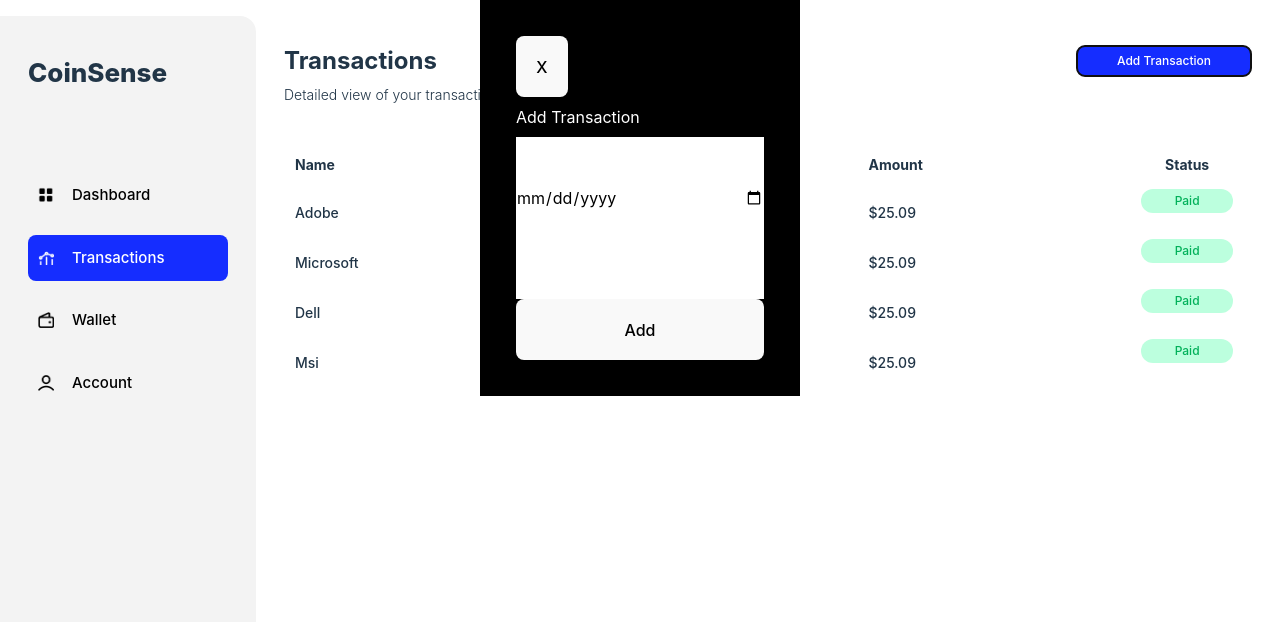
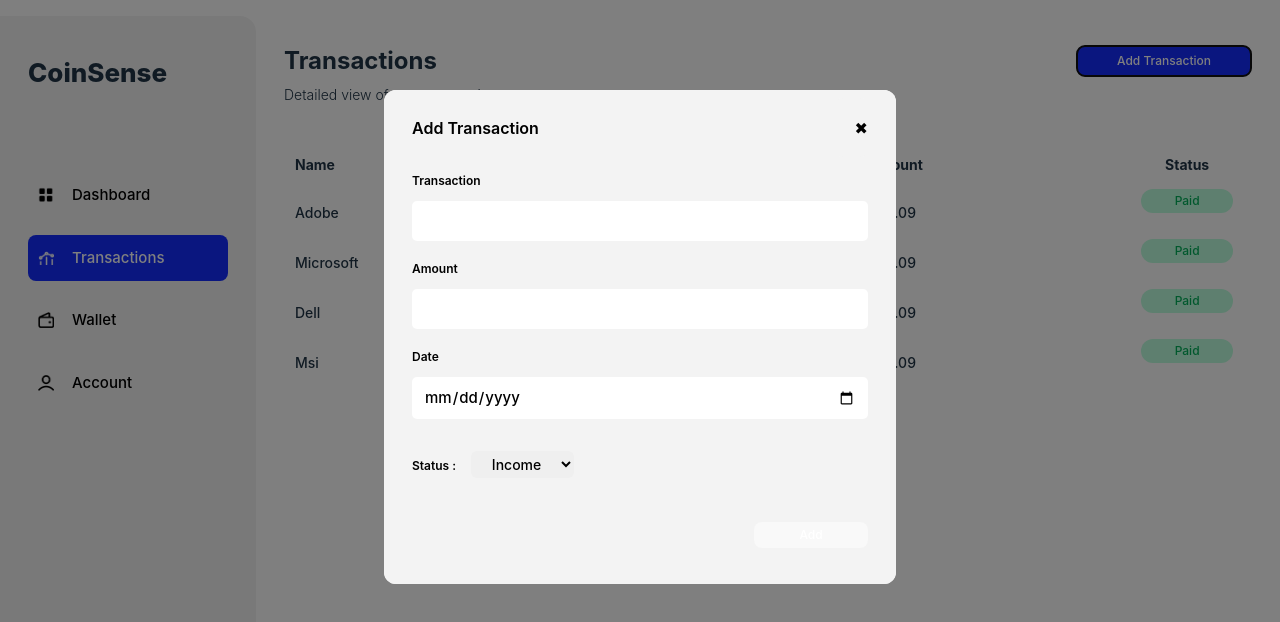
Before and after one commit to ShalinAJ/CoinSense, a React (Vite) app in the folder frontend/: page /dashboard/transactions in a window 1280 px wide. Both pictures are taken after a click on the button "Add Transaction". Shown: the top 622 px of the page. Built offline with nearby package versions, Linux system fonts and the light colour scheme.

Commit message:
Changes to the transaction modal

```diff
--- a/frontend/src/components/AddTransactionModal.jsx
+++ b/frontend/src/components/AddTransactionModal.jsx
@@ -9,21 +9,59 @@ const AddTransactionModal = ({ isOpen, onClose }) => {
   };
 
   return (
-    <dialog open>
-      <div className="bg-black p-9">
-        <div className="leading-10">
-          <button onClick={closeModal}>X</button>
-          <h2 className="text-white">Add Transaction</h2>
-          <Form method="post" className="flex flex-col">
-            <input type="text" name="transaction"></input>
-            <input type="date" name="date"></input>
-            <input type="number" name="amount"></input>
-            <input type="text" name="status"></input>
-            <button>Add</button>
-          </Form>
+    <>
+      <div
+        className="fixed inset-0 bg-black opacity-50 z-50"
+        onClick={closeModal}
+      ></div>
+      <dialog open className="mt-[90px] w-[40%] z-50 rounded-xl">
+        <div className="z-4  bg-[#f3f3f3] px-7 pb-9 flex flex-row rounded-xl">
+          <div className="w-[100%] leading-10">
+            <div className="flex flex-wrap justify-between items-center pt-2">
+              <h2 className="font-semibold">Add Transaction</h2>
+              <button
+                className="bg-[#f3f3f3] border-none pr-0 text-black"
+                onClick={closeModal}
+              >
+                &#10006;
+              </button>
+            </div>
+
+            <Form method="post" className="flex flex-col">
+              <div className="flex flex-col my-1">
+                <label htmlFor="">Transaction</label>
+                <input id="name" type="text" name="transaction"></input>
+              </div>
+              <div className="flex flex-col my-1">
+                <label htmlFor="">Amount</label>
+                <input id="amount" type="number" name="amount"></input>
+              </div>
+              <div className="flex flex-col my-1">
+                <label htmlFor="">Date</label>
+                <input id="date" type="date" name="date"></input>
+              </div>
+              <div className="my-1">
+                <label htmlFor="">Status : </label>
+                <select
+                  name="status"
+                  id="status"
+                  className="rounded-m p-1 mt-6 ml-3 text-center rounded-md text-sm font-medium"
+                >
+                  <option value="income">Income</option>
+                  <option value="expense">Expense</option>
+                  <option value="investment">Investment</option>
+                </select>
+              </div>
+              <div className="flex justify-end">
+                <button className="mt-8 py-1 px-3 w-[25%] text-xs items-end">
+                  Add
+                </button>
+              </div>
+            </Form>
+          </div>
         </div>
-      </div>
-    </dialog>
+      </dialog>
+    </>
   );
 };
 
--- a/frontend/src/index.css
+++ b/frontend/src/index.css
@@ -35,14 +35,28 @@ h1 {
   line-height: 1.1;
 }
 
+label {
+  font-size: 0.75rem;
+  font-weight: 600;
+}
+
+input {
+  border-radius: 5px;
+  font-size: 15px;
+  color: #000;
+  font-weight: 500;
+  padding: 0 12px 0 12px;
+}
+
 button {
   border-radius: 8px;
   border: 1px solid transparent;
   padding: 0.6em 1.2em;
   font-size: 1em;
   font-weight: 500;
+  color: #fff;
   font-family: inherit;
-  background-color: #1a1a1a;
+  background-color: #152dff;
   cursor: pointer;
   transition: border-color 0.25s;
 }
--- a/frontend/src/pages/Transactions.jsx
+++ b/frontend/src/pages/Transactions.jsx
@@ -69,7 +69,10 @@ const TransactionsPage = () => {
               <th className="text-center">Status</th>
             </tr>
             {TRANSACTIONS.map((transaction) => (
-              <tr className="text-sm font-medium leading-[48px]">
+              <tr
+                id={transaction.id}
+                className="text-sm font-medium leading-[48px]"
+              >
                 <td>{transaction.name}</td>
                 <td>{transaction.date}</td>
                 <td>{transaction.amount}</td>
```
